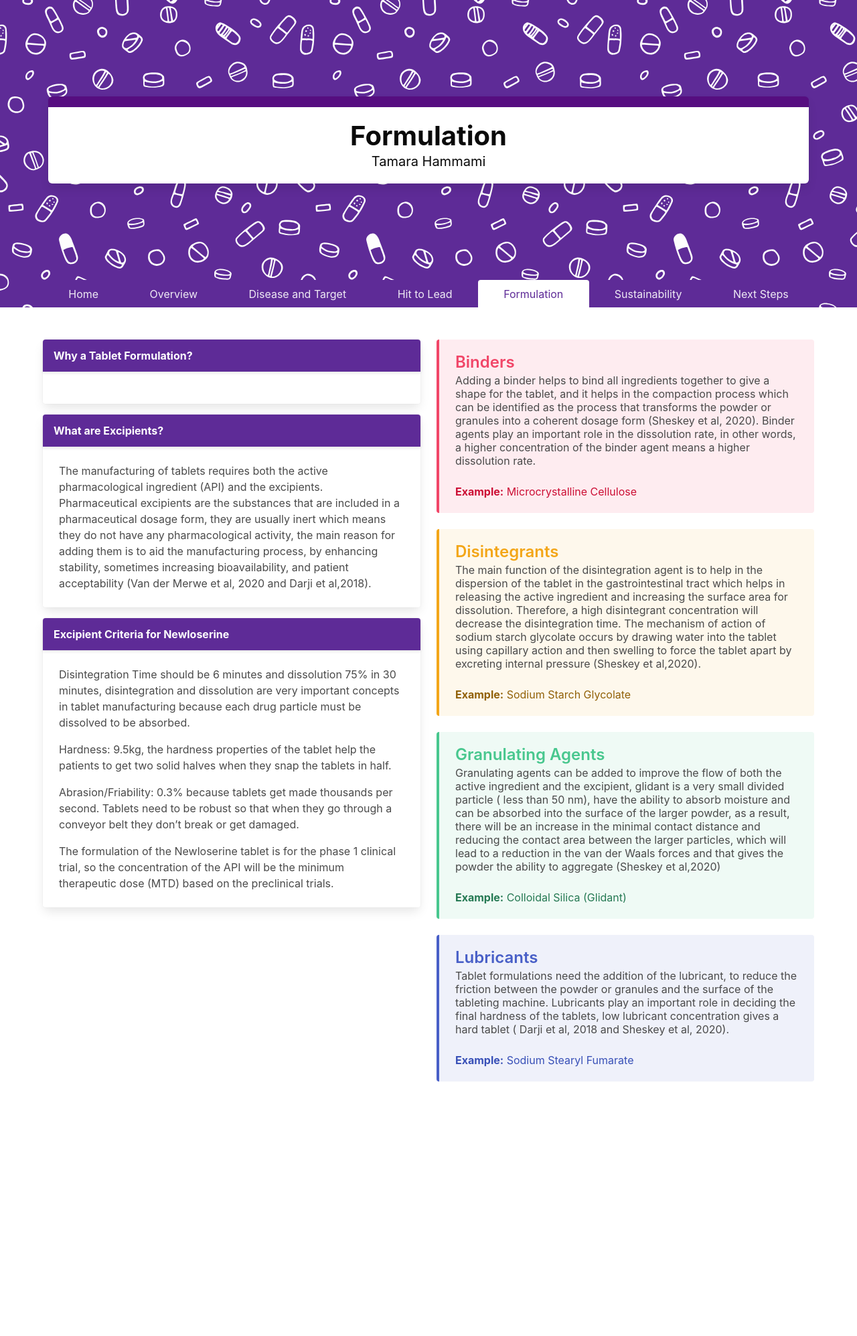
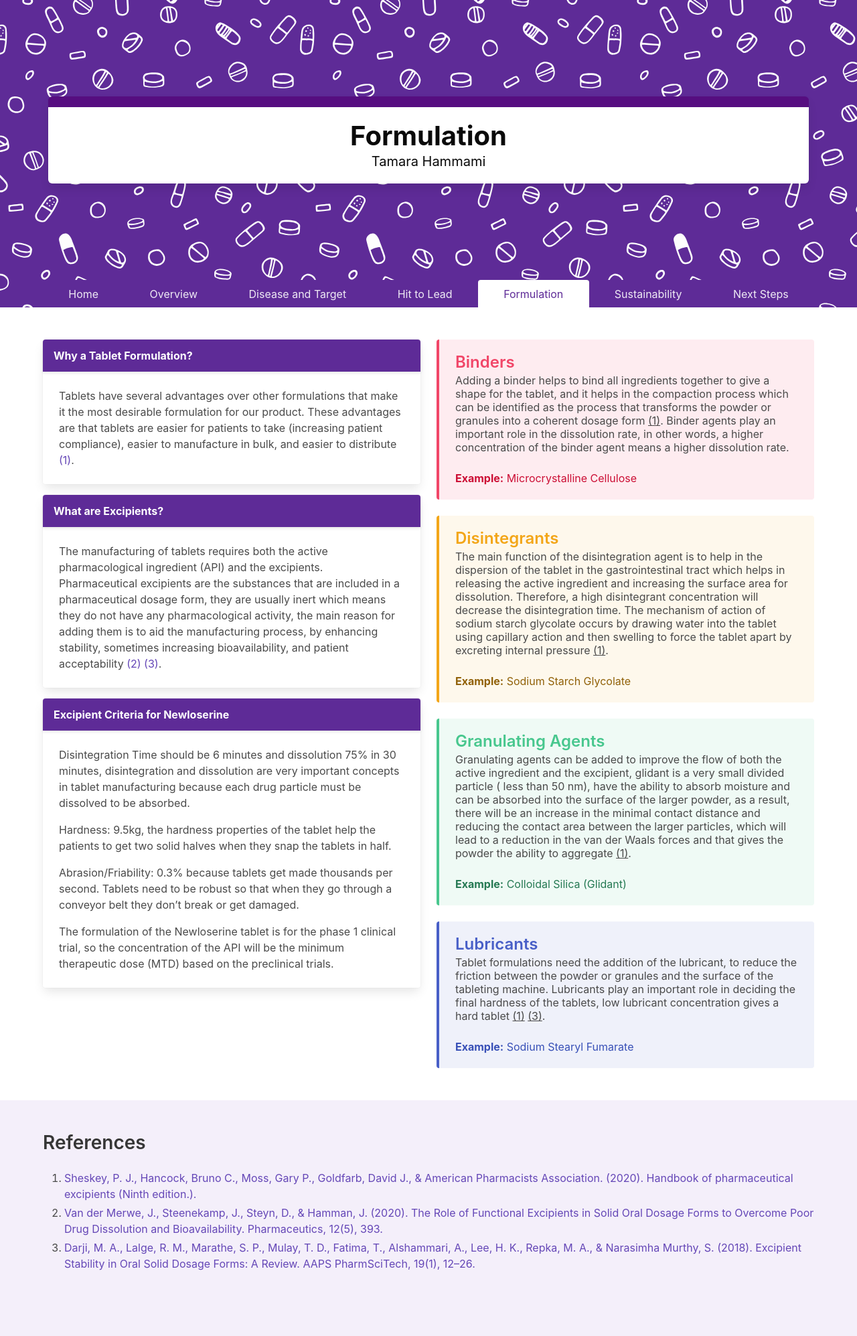
Before and after one commit to monpharm/monpharm.github.io, a Jekyll site: the page built from formulation.html, in a window 1280 px wide. Shown: the whole page at 67% size. Built offline with Jekyll 4.4.1, drawn with Linux system fonts in a browser that asks for light colours; nearby versions of some CDN libraries; before the commit the page ends 1663 px from its top, so only the background shows below that.

Commit message:
References and uhhh the stuff
Citation: Me, Google, a prophetic dream.

```diff
--- /dev/null
+++ b/_data/diseaserefs.yml
@@ -0,0 +1,23 @@
+---
+- text: "Saha S, Chant D, Welham J, McGrath J. A Systematic Review of the Prevalence of Schizophrenia. Hyman SE, editor. PLoS Medicine [Internet]. 2005 May 31;2(5):e141."
+  link: "https://journals.plos.org/plosmedicine/article?id=10.1371/journal.pmed.0020141"
+- text: "Kahn RS, Sommer IE, Murray RM, Meyer-Lindenberg A, Weinberger DR, Cannon TD, et al. Schizophrenia. Nature Reviews Disease Primers [Internet]. 2015 Nov 12;1(1)."
+  link: "https://www.nature.com/articles/nrdp201567"
+- text: "McDonald C. Early and late environmental risk factors for schizophrenia. Brain Research Reviews [Internet]. 2000 Mar [cited 2022 May 18];31(2-3):130–7."
+  link: "https://www.sciencedirect.com/science/article/pii/S0165017399000302"
+- text: "Chung C. Verywell [Internet]. 2021 [cited 2022 May 18]."
+  link: "https://www.verywellmind.com/what-are-the-symptoms-of-schizophrenia-2953120"
+- text: "Iacono WG, Beiser M. Are males more likely than females to develop schizophrenia? American Journal of Psychiatry. 1992 Aug;149(8):1070–4."
+  link: "https://pubmed.ncbi.nlm.nih.gov/1636807/"
+- text: "World Health Organisation. Schizophrenia [Internet]. World Health Organization. World Health Organization: WHO; 2022 [cited 2022 May 18]."
+  link: "https://www.who.int/news-room/fact-sheets/detail/schizophrenia"
+- text: "Fellner C. New Schizophrenia Treatments Address Unmet Clinical Needs. P & T : a peer-reviewed journal for formulary management [Internet]. 2017 [cited 2022 May 18];42(2):130–4."
+  link: "https://www.ncbi.nlm.nih.gov/pmc/articles/PMC5265239/"
+- text: "Muench J, Hamer AM. Adverse Effects of Antipsychotic Medications. American Family Physician [Internet]. 2010;81(5):617–22."
+  link: "https://www.aafp.org/afp/2010/0301/p617.html"
+- text: "Hashimoto K. Targeting of NMDA receptors in new treatments for schizophrenia. Expert Opinion on Therapeutic Targets. 2014 Jun 26;18(9):1049–63."
+  link: "https://pubmed.ncbi.nlm.nih.gov/24965576/"
+- text: "Pre-pulse Inhibition and Acoustic Startle Reflex [Internet]. Behavioural and Functional Neuroscience Laboratory. Stanford Medicine."
+  link: "https://med.stanford.edu/sbfnl/services/bm/ep/pre-pulse.html"
+- text: "McLaurin KA, Moran LM, Li H, Booze RM, Mactutus CF. The Power of Interstimulus Interval for the Assessment of Temporal Processing in Rodents. JoVE (Journal of Visualised Experiments) [Internet]. 2019 Apr 19 [cited 2022 May 18];(146):e58659."
+  link: "https://www.jove.com/t/58659/the-power-interstimulus-interval-for-assessment-temporal-processing"
--- /dev/null
+++ b/_data/formulationrefs.yml
@@ -0,0 +1,7 @@
+---
+- text: "Sheskey, P. J., Hancock, Bruno C., Moss, Gary P., Goldfarb, David J., & American Pharmacists Association. (2020). Handbook of pharmaceutical excipients (Ninth edition.)."
+  link: "https://www.pharmpress.com/product/9780857113757/excipients"
+- text: "Van der Merwe, J., Steenekamp, J., Steyn, D., & Hamman, J. (2020). The Role of Functional Excipients in Solid Oral Dosage Forms to Overcome Poor Drug Dissolution and Bioavailability. Pharmaceutics, 12(5), 393."
+  link: "https://doi.org/10.3390/pharmaceutics12050393"
+- text: "Darji, M. A., Lalge, R. M., Marathe, S. P., Mulay, T. D., Fatima, T., Alshammari, A., Lee, H. K., Repka, M. A., & Narasimha Murthy, S. (2018). Excipient Stability in Oral Solid Dosage Forms: A Review. AAPS PharmSciTech, 19(1), 12–26. "
+  link: "https://doi.org/10.1208/s12249-017-0864-4"
--- /dev/null
+++ b/_data/futurerefs.yml
@@ -0,0 +1,3 @@
+---
+- text: ""
+  link: ""
--- /dev/null
+++ b/_includes/references.html
@@ -0,0 +1,10 @@
+<footer class="footer has-background-primary-light">
+  <div class="container content">
+    <h2 class="title">References</h2>
+    <ol>
+      {% for reference in site.data.[page.references] %}
+      <li id="{{forloop.index}}"><a href="{{reference.link}}">{{reference.text}}</a></li>
+      {% endfor %}
+    </ol>
+  </div>
+</footer>
--- a/assets/css/main.css
+++ b/assets/css/main.css
@@ -1,3 +1,24 @@
+a {
+  color: #6547B7;
+  transition: 0.3s;
+}
+
+a:hover {
+  color: #5e2b97;
+}
+
+.border-top-primary {
+  border-top: 1rem solid #5e2b97;
+}
+
+.border-left-primary {
+  border-left: 1rem solid #5e2b97;
+}
+
+.border-right-primary {
+  border-right: 1rem solid #5e2b97;
+}
+
 .indexheader {
   background-image: url("/assets/images/medicine-bg.svg");
   background-size: contain;
--- a/formulation.html
+++ b/formulation.html
@@ -59,7 +60,7 @@ layout: default
           </div>
           <div class="card-content">
             <div class="content">
-              <p></p>
+              <p>Tablets have several advantages over other formulations that make it the most desirable formulation for our product. These advantages are that tablets are easier for patients to take (increasing patient compliance), easier to manufacture in bulk, and easier to distribute <a href="#1">(1)</a>.</p>
             </div>
           </div>
         </div>
@@ -70,7 +71,7 @@ layout: default
           </div>
           <div class="card-content">
             <div class="content">
-              <p>The manufacturing of tablets requires both the active pharmacological ingredient (API) and the excipients. Pharmaceutical excipients are the substances that are included in a pharmaceutical dosage form, they are usually inert which means they do not have any pharmacological activity, the main reason for adding them is to aid the manufacturing process, by enhancing stability, sometimes increasing bioavailability, and patient acceptability (Van der Merwe et al, 2020 and Darji et al,2018).</p>
+              <p>The manufacturing of tablets requires both the active pharmacological ingredient (API) and the excipients. Pharmaceutical excipients are the substances that are included in a pharmaceutical dosage form, they are usually inert which means they do not have any pharmacological activity, the main reason for adding them is to aid the manufacturing process, by enhancing stability, sometimes increasing bioavailability, and patient acceptability <a href="#2">(2)</a> <a href="#3">(3)</a>.</p>
             </div>
           </div>
         </div>
@@ -96,7 +97,7 @@ layout: default
         <article class="message is-danger">
           <div class="message-body">
             <p class="title is-4 has-text-danger">Binders</p>
-            <p class="subtitle is-6">Adding a binder helps to bind all ingredients together to give a shape for the tablet, and it helps in the compaction process which can be identified as the process that transforms the powder or granules into a coherent dosage form (Sheskey et al, 2020). Binder agents play an important role in the dissolution rate, in other words, a higher concentration of the binder agent means a higher dissolution rate.</p>
+            <p class="subtitle is-6">Adding a binder helps to bind all ingredients together to give a shape for the tablet, and it helps in the compaction process which can be identified as the process that transforms the powder or granules into a coherent dosage form <a href="#1">(1)</a>. Binder agents play an important role in the dissolution rate, in other words, a higher concentration of the binder agent means a higher dissolution rate.</p>
             <p><strong>Example:</strong> Microcrystalline Cellulose</p>
           </div>
         </article>
@@ -104,7 +105,7 @@ layout: default
         <article class="message is-warning">
           <div class="message-body">
             <p class="title is-4 has-text-warning">Disintegrants</p>
-            <p class="subtitle is-6">The main function of the disintegration agent is to help in the dispersion of the tablet in the gastrointestinal tract which helps in releasing the active ingredient and increasing the surface area for dissolution. Therefore, a high disintegrant concentration will decrease the disintegration time. The mechanism of action of sodium starch glycolate occurs by drawing water into the tablet using capillary action and then swelling to force the tablet apart by excreting internal pressure (Sheskey et al,2020).</p>
+            <p class="subtitle is-6">The main function of the disintegration agent is to help in the dispersion of the tablet in the gastrointestinal tract which helps in releasing the active ingredient and increasing the surface area for dissolution. Therefore, a high disintegrant concentration will decrease the disintegration time. The mechanism of action of sodium starch glycolate occurs by drawing water into the tablet using capillary action and then swelling to force the tablet apart by excreting internal pressure <a href="#1">(1)</a>.</p>
             <p><strong>Example:</strong> Sodium Starch Glycolate</p>
           </div>
         </article>
@@ -112,7 +113,7 @@ layout: default
         <article class="message is-success">
           <div class="message-body">
             <p class="title is-4 has-text-success">Granulating Agents</p>
-            <p class="subtitle is-6">Granulating agents can be added to improve the flow of both the active ingredient and the excipient, glidant is a very small divided particle ( less than 50 nm), have the ability to absorb moisture and can be absorbed into the surface of the larger powder, as a result, there will be an increase in the minimal contact distance and reducing the contact area between the larger particles, which will lead to a reduction in the van der Waals forces and that gives the powder the ability to aggregate (Sheskey et al,2020)</p>
+            <p class="subtitle is-6">Granulating agents can be added to improve the flow of both the active ingredient and the excipient, glidant is a very small divided particle ( less than 50 nm), have the ability to absorb moisture and can be absorbed into the surface of the larger powder, as a result, there will be an increase in the minimal contact distance and reducing the contact area between the larger particles, which will lead to a reduction in the van der Waals forces and that gives the powder the ability to aggregate <a href="#1">(1)</a>.</p>
             <p><strong>Example:</strong> Colloidal Silica (Glidant)</p>
           </div>
         </article>
@@ -120,7 +121,7 @@ layout: default
         <article class="message is-link">
           <div class="message-body">
             <p class="title is-4 has-text-link">Lubricants</p>
-            <p class="subtitle is-6">Tablet formulations need the addition of the lubricant, to reduce the friction between the powder or granules and the surface of the tableting machine. Lubricants play an important role in deciding the final hardness of the tablets, low lubricant concentration gives a hard tablet ( Darji et al, 2018 and Sheskey et al, 2020).</p>
+            <p class="subtitle is-6">Tablet formulations need the addition of the lubricant, to reduce the friction between the powder or granules and the surface of the tableting machine. Lubricants play an important role in deciding the final hardness of the tablets, low lubricant concentration gives a hard tablet <a href="#1">(1)</a> <a href="#3">(3)</a>.</p>
             <p><strong>Example:</strong> Sodium Stearyl Fumarate</p>
           </div>
         </article>
@@ -130,3 +131,5 @@ layout: default
 
   </div>
 </section>
+
+{% include references.html %}
--- a/future.html
+++ b/future.html
@@ -54,3 +55,5 @@ layout: default
 
   </div>
 </section>
+
+{% include references.html %}
```
Also changed, not shown: other parts of formulation.html (+1 -0 lines), other parts of future.html (+1 -0 lines), _data/hitrefs.yml (added, +11 -0 lines), _data/sustainabilityrefs.yml (added, +25 -0 lines), _data/to-do.yml (added, +44 -0 lines), disease.html (+9 -6 lines), hit.html (+9 -6 lines), sustainability.html (+10 -7 lines).
